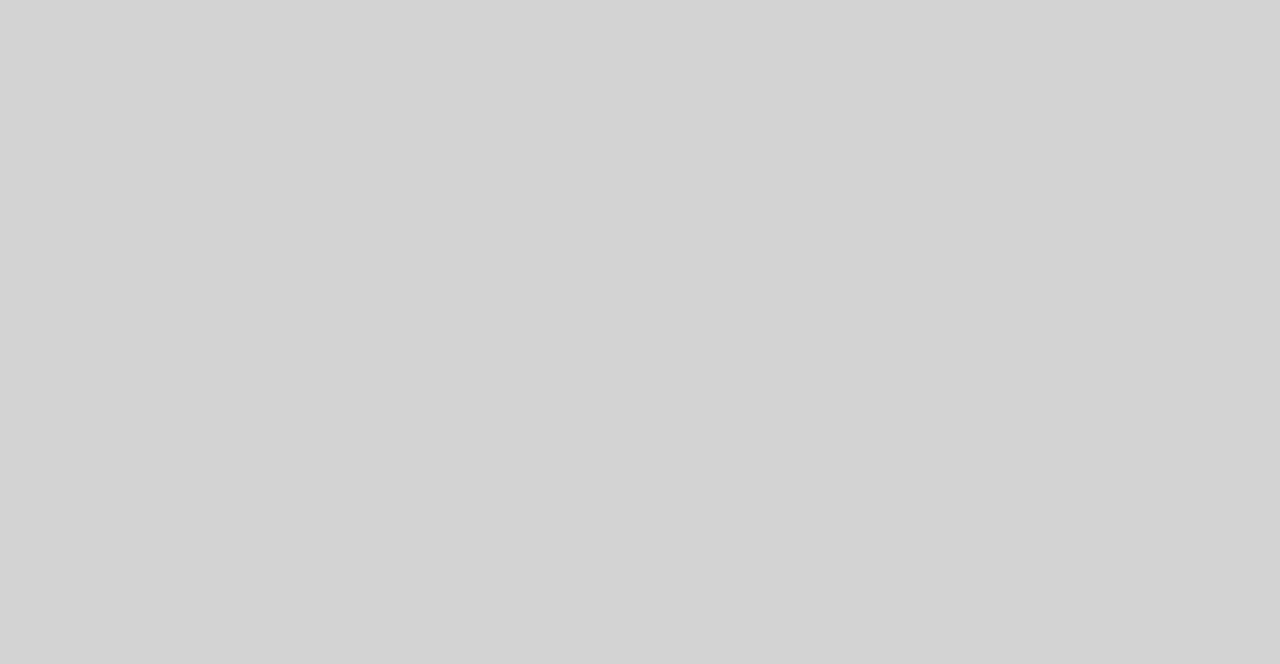
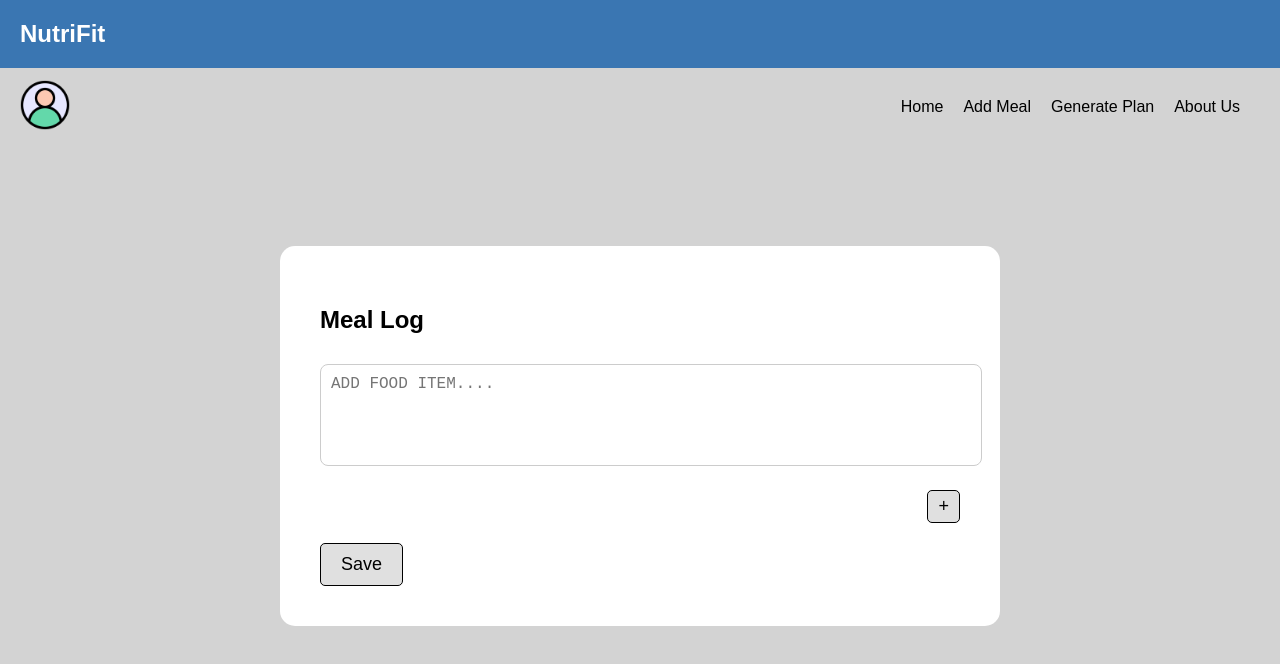
Before and after one commit to phaniteja25/NutriFit, a React (Create React App) app in the folder frontend/: page /mealloging in a window 1280 px wide. Before the commit this address had no page. Shown: the top 664 px of the page. Built offline with nearby package versions, Linux system fonts and the light colour scheme.

Commit message:
made changes

```diff
--- a/frontend/src/App.css
+++ b/frontend/src/App.css
@@ -7,7 +7,7 @@
 }
 
 .navbar-header {
-  background-color: #3a76b2; /* Blue background */
+  background-color: #3a76b2;
   padding: 20px;
 }
 
@@ -18,7 +18,7 @@
 }
 
 .navbar-links {
-  background-color: #e0e0e0; /* Red background */
+  background-color: #d3d3d3;
   padding: 20px;
   display: flex;
   justify-content: flex-end;
@@ -28,6 +28,7 @@
 .navbar-links a {
   color: black;
   text-decoration: none;
+  background-color: #d3d3d3;
   font-size: 16px;
 }
 
@@ -35,12 +36,23 @@
   text-decoration: underline;
 }
 
-.navbar-logo {
-  background-color: #000000;
+.navbar-contents {
+  display: flex;
+  align-items: center;
+  background-color: #d3d3d3;
+  padding: 10px 20px;
+  justify-content: space-between;
+}
+
+.profile-pic {
+  width: 40px;
   height: 40px;
-  width: 40px;
-  border-radius: 50%;
-  margin-right: 10px;
+}
+
+.logo{
+  cursor: pointer;
+  width: 50px;
+  height: 50px;
 }
 
 /* CSS For UserProfile Page */
@@ -170,7 +182,6 @@ input{
   margin: 0;
 }
 
-/* Form container styling */
 .login-form-container {
   background-color: white;
   width: 400px;
@@ -185,7 +196,6 @@ input{
   margin-bottom: 20px;
 }
 
-/* Form field styling */
 .form-group {
   margin-bottom: 15px;
   text-align: left;
@@ -244,7 +254,7 @@ a:hover {
 
 /* CSS for MealGenerator page */
 body {
-  background-color: #d3d3d3; /* Light grey background */
+  background-color: #d3d3d3;
   font-family: Arial, sans-serif;
   margin: 0;
   padding: 0;
@@ -300,7 +310,7 @@ input[type="radio"] {
 
 /* CSS For MealLoging Page */
 body {
-  background-color: #d3d3d3; /* Light grey background */
+  background-color: #d3d3d3;
   font-family: Arial, sans-serif;
   margin: 0;
   padding: 0;
--- a/frontend/src/App.js
+++ b/frontend/src/App.js
@@ -1,9 +1,13 @@
 import React from 'react';
 import { Navigate, Route, BrowserRouter as Router, Routes } from 'react-router-dom';
 import './App.css';
+import AboutUs from './Components/AboutUs';
 import Dashboard from './Components/Dashobard';
 import Login from './Components/Login';
+import MealGenerator from './Components/MealGenerator';
+import MealLoging from './Components/MealLoging';
 import Signup from './Components/Signup';
+import UserProfile from './Components/UserProfile';
 
 function ProtectedRoute({ children }) {
   const isAuthenticated = !!localStorage.getItem('token'); // Check if user is logged in
@@ -25,6 +29,10 @@ const App = () => {
             </ProtectedRoute>
           }
         />
+        <Route path="/mealgenerator" element={<MealGenerator />}/>
+        <Route path="/mealloging" element={<MealLoging />}/>
+        <Route path="/aboutus" element={<AboutUs />}/>
+        <Route path="/userprofile" element={<UserProfile />}/>
       </Routes>
     </Router>
     </>
--- /dev/null
+++ b/frontend/src/Components/AboutUs.jsx
@@ -0,0 +1,12 @@
+import React from "react";
+import Navbar from "./Navbar";
+
+const AboutUs = () => {
+    return (
+        <>
+        <Navbar />
+        </>
+    );
+};
+
+export default AboutUs;
--- a/frontend/src/Components/Dashobard.jsx
+++ b/frontend/src/Components/Dashobard.jsx
@@ -1,6 +1,7 @@
 // src/pages/Dashboard.js
 import React from 'react';
 import { useNavigate } from 'react-router-dom';
+import Navbar from './Navbar';
 
 const Dashboard = () => {
   const navigate = useNavigate();
@@ -11,10 +12,13 @@ const Dashboard = () => {
   };
 
   return (
-    <div>
+  <>
+  <Navbar />
+      <div>
       <h1>Welcome to your Dashboard!</h1>
       <button onClick={handleLogout}>Logout</button>
     </div>
+  </>
   );
 };
 
--- a/frontend/src/Components/MealGenerator.jsx
+++ b/frontend/src/Components/MealGenerator.jsx
@@ -1,8 +1,10 @@
 import React from "react";
+import Navbar from './Navbar';
 
 function MealGenerator(){
     return(
         <>
+        <Navbar />
         <div className="container">
         <div className="form-group">
         <label>Days</label>
--- a/frontend/src/Components/MealLoging.jsx
+++ b/frontend/src/Components/MealLoging.jsx
@@ -1,4 +1,5 @@
 import React, { useState } from 'react';
+import Navbar from './Navbar';
 
 function MealLoging(){
         const [mealInputs, setMealInputs] = useState([1]);
@@ -12,6 +13,7 @@ function MealLoging(){
     };
     return(
         <>
+        <Navbar />
         <div className="meal-log-container">
         <h2>Meal Log</h2>
         {mealInputs.map((input, index) => (
--- a/frontend/src/Components/Navbar.jsx
+++ b/frontend/src/Components/Navbar.jsx
@@ -1,4 +1,6 @@
 import React from "react";
+import { Link } from "react-router-dom";
+import profilepic from './user.png';
 
 
 const Navbar = () => {
@@ -7,11 +9,14 @@ const Navbar = () => {
       <div className="navbar-header">
         <h1>NutriFit</h1>
       </div>
+      <div className = "navbar-contents">
+      <div className = "profile-logo"><Link to = "/userprofile"><img src ={profilepic} alt = "profile" className="logo"/></Link></div>
       <div className="navbar-links">
-        <a href="#">Home</a>
-        <a href="#">Add Meal</a>
-        <a href="#">Generate Plan</a>
-        <a href="#">About Us</a>
+        <a href="/dashboard">Home</a>
+        <a href="/mealloging">Add Meal</a>
+        <a href="/mealgenerator">Generate Plan</a>
+        <a href="/aboutus">About Us</a>
+      </div>
       </div>
     </div>
   );
```
Also changed, not shown: frontend/src/Components/profile.png (added), frontend/src/Components/user.png (added).
